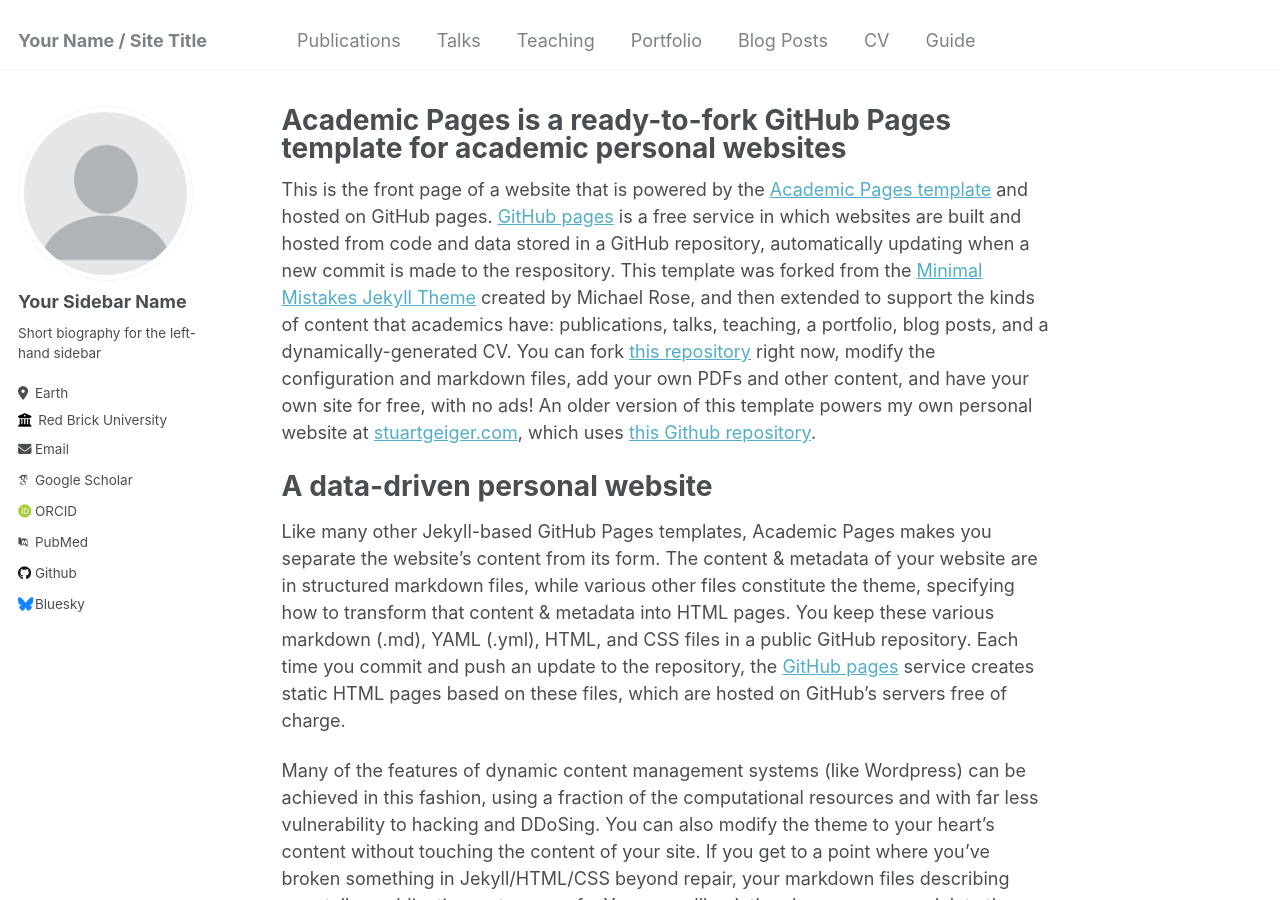
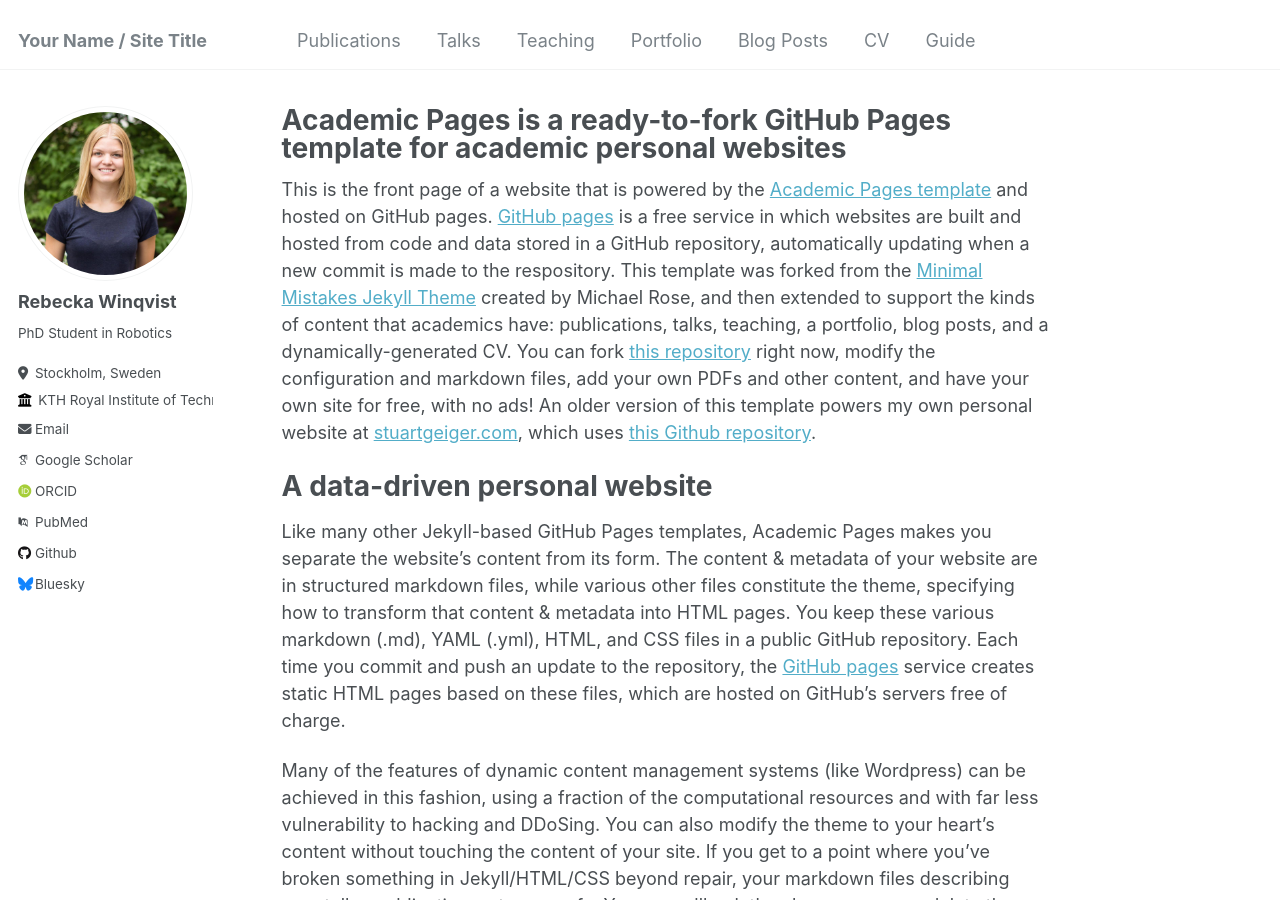
Before and after one commit to rwinqvist/rwinqvist1.github.io, a Jekyll site: the page built from _pages/about.md, in a window 1280 px wide and 900 px high. Built offline with Jekyll 4.4.1, drawn with Linux system fonts in a browser that asks for light colours; some web fonts are replaced.

Commit message:
update config

```diff
--- a/_config.yml
+++ b/_config.yml
@@ -21,14 +21,14 @@ repository               : "academicpages/academicpages.github.io"
 #               Additional customization can be done by editing /_includes/author-profile.html
 author:
   # Biographic information
-  avatar           : "profile.png"
-  name             : "Your Sidebar Name"
+  avatar           : "profile.jpg"
+  name             : "Rebecka Winqvist"
   pronouns         : # example: "she/her"
-  bio              : "Short biography for the left-hand sidebar"
-  location         : "Earth"
-  employer         : "Red Brick University"
+  bio              : "PhD Student in Robotics"
+  location         : "Stockholm, Sweden"
+  employer         : "KTH Royal Institute of Technology"
   uri              : # URL
-  email            : "none@example.org"
+  email            : "rebwin@kth.se"
 
   # Academic websites
   arxiv            : # URL - Update with the correct link to your profile
```
